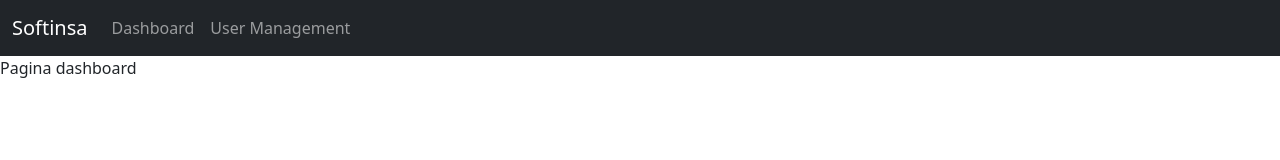
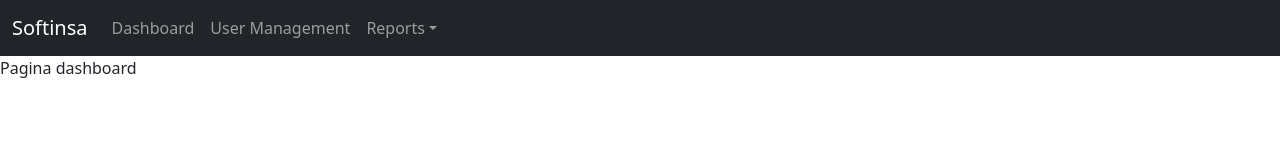
Before and after one commit to mvr2004/frontend-ai2-proj, a React (Create React App) app: page /dashboard in a window 1280 px wide. Shown: the top 160 px of the page. Built offline with nearby package versions, Linux system fonts and the light colour scheme.

Commit message:
Update Navigation.js
Adicionado o dropdown dos Reportes

```diff
--- a/src/components/Navigation.js
+++ b/src/components/Navigation.js
@@ -5,7 +5,7 @@ const Navigation = () => {
   return (
     <nav className="navbar navbar-expand-lg navbar-dark bg-dark">
       <div className="container-fluid">
-        <Link className="navbar-brand" to="/">Softinsa</Link>
+        <Link className="navbar-brand" to="#!">Softinsa</Link>
         <button className="navbar-toggler" type="button" data-bs-toggle="collapse" data-bs-target="#navbarNav" aria-controls="navbarNav" aria-expanded="false" aria-label="Toggle navigation">
           <span className="navbar-toggler-icon"></span>
         </button>
@@ -17,6 +17,15 @@ const Navigation = () => {
             <li className="nav-item">
               <Link className="nav-link" to="/users">User Management</Link>
             </li>
+            <li className="nav-item dropdown">
+              <a className="nav-link dropdown-toggle" href="#" id="navbarDropdown" role="button" data-bs-toggle="dropdown" aria-expanded="false">
+                Reports
+              </a>
+              <ul className="dropdown-menu" aria-labelledby="navbarDropdown">
+                <li><a className="dropdown-item" href="/reportsPorResolver">To Solve</a></li>
+                <li><a className="dropdown-item" href="reportsResolvidos">Solved</a></li>
+              </ul>
+            </li>
           </ul>
         </div>
       </div>
```
